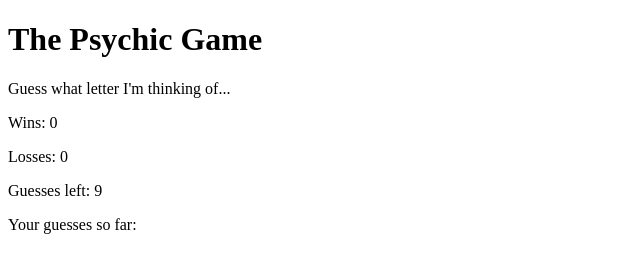
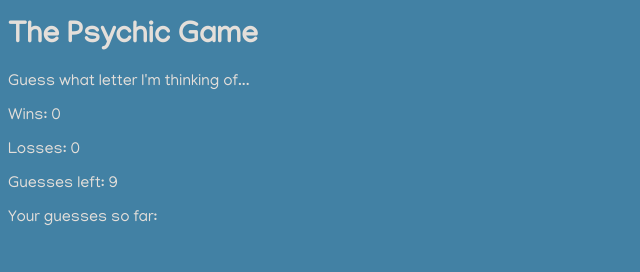
Before and after one commit to alexandriamw/Psychic-Game, a plain HTML site: page assets/index.html in a window 1280 px wide. Shown: the whole page, without its empty margins (0-640 px from the left). Drawn offline with Linux system fonts and the light colour scheme.

Commit message:
added tiny bit of styling with colors and font

```diff
--- /dev/null
+++ b/assets/css/style.css
@@ -0,0 +1,9 @@
+body {
+    background-color: #4281A4;
+    color: #E4DFDA;
+    font-family: 'Manjari', sans-serif;
+}
+
+h1 {
+    font-size: 30px;
+}
--- a/index.html
+++ b/assets/index.html
@@ -4,6 +4,8 @@
 <head>
     <meta charset="utf-8">
     <meta name="viewport" content="width=device-width,initial-scale=1">
+    <link href="https://fonts.googleapis.com/css?family=Manjari&display=swap" rel="stylesheet">
+    <link rel="stylesheet" type="text/css" href="css/style.css">
     <title>
         The Psychic Game
     </title>
@@ -25,7 +27,7 @@
         Your guesses so far:<br>
         <span id="guesses"></span>
     </p>
-    <script src="assets/javascript/game.js"></script>
+    <script src="javascript/game.js"></script>
 </body>
 
 </html>
```
